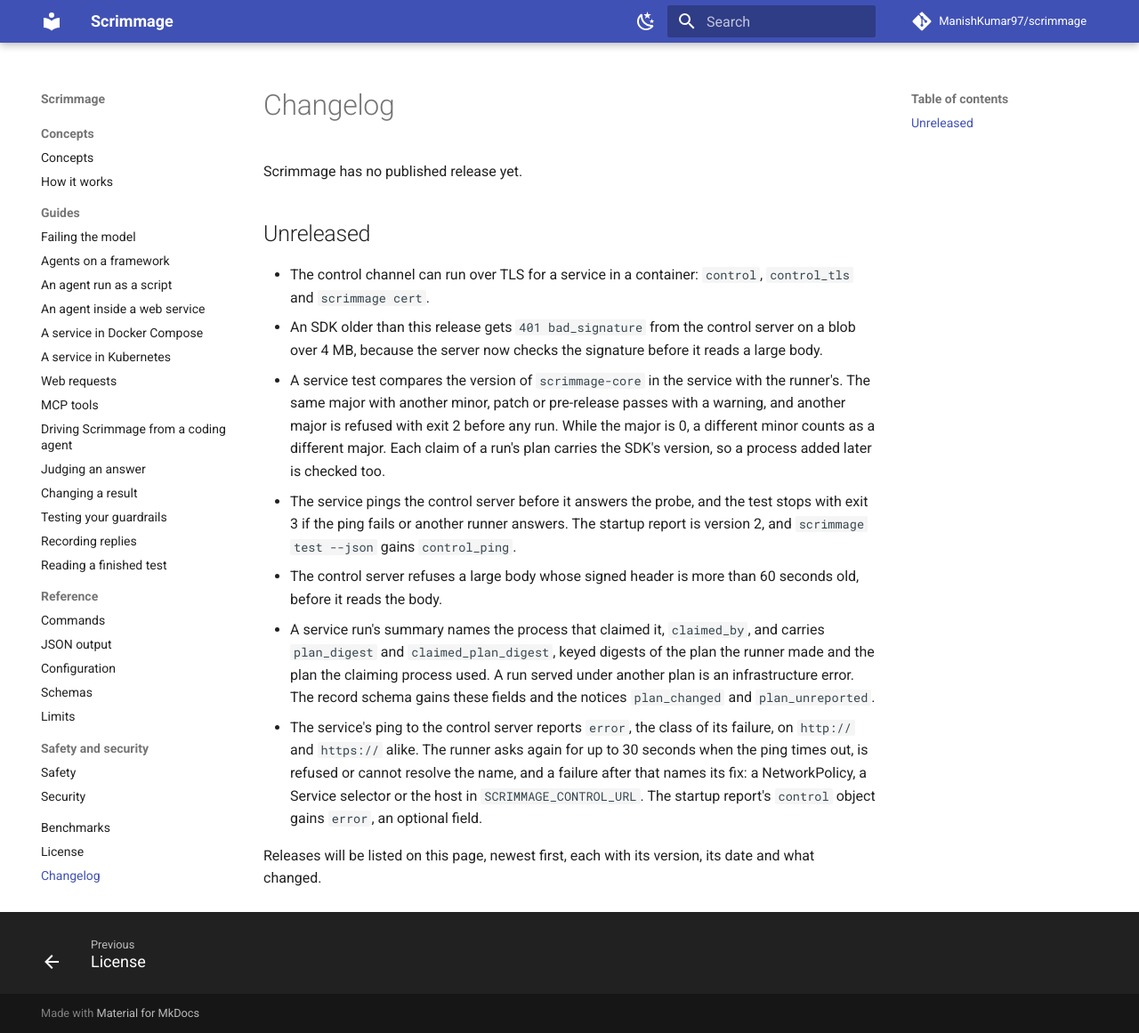
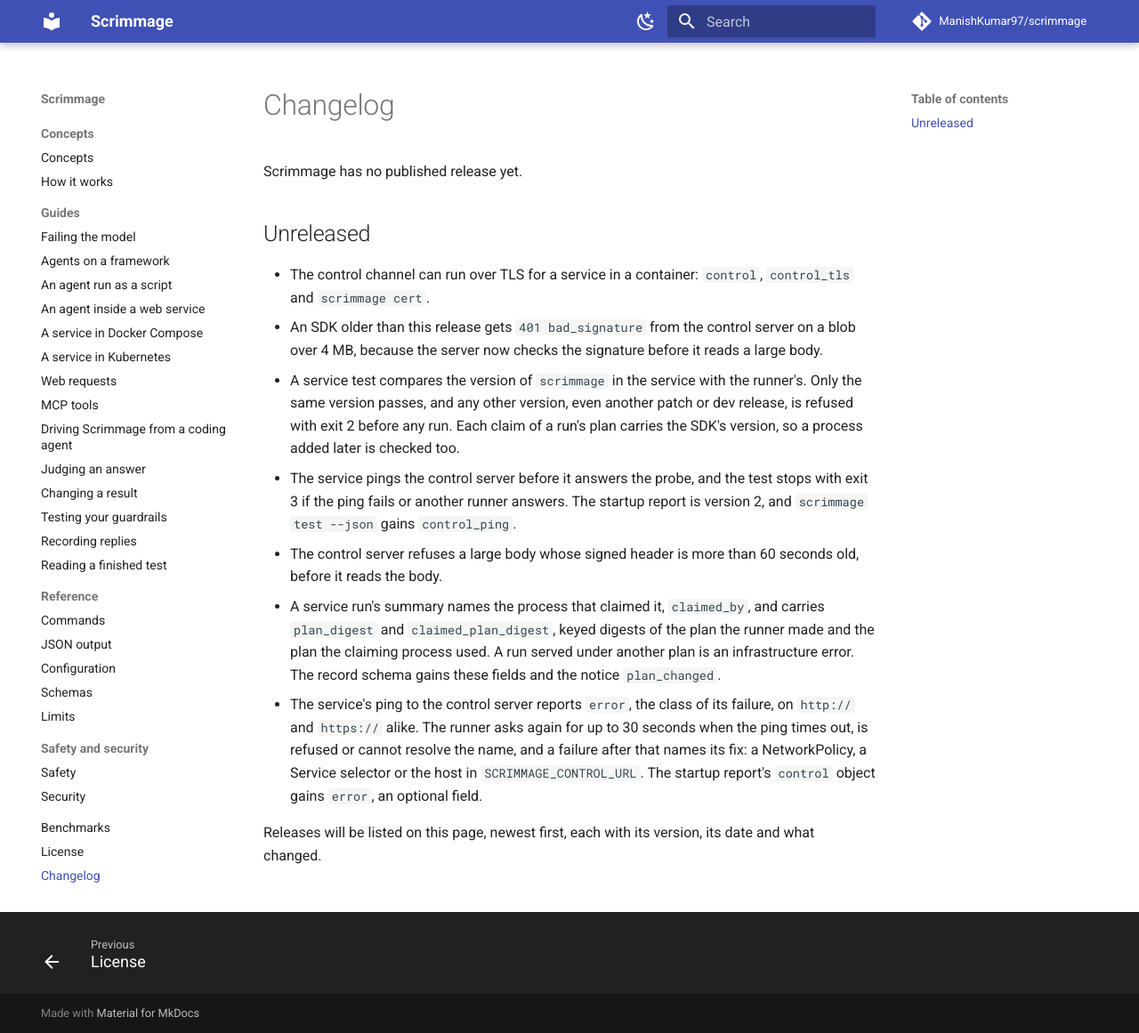
Before and after one commit to ManishKumar97/scrimmage, an MkDocs documentation site: the page built from docs/changelog.md, in a window 1280 px wide and 1161 px high. Shown: the whole window at 89% size. Built offline with MkDocs 1.6.1 and Material for MkDocs 9.7.7, drawn with Linux system fonts in a browser that asks for light colours; comment, search, counter and statistics services are not loaded.

Commit message:
docs: use the scrimmage repo name, fix stale changelog lines
The repo is now ManishKumar97/scrimmage. The changelog still described the two-package layout, the old version rule and a removed notice, and SECURITY.md was still marked as a draft.

```diff
--- a/docs/changelog.md
+++ b/docs/changelog.md
@@ -6,16 +6,15 @@ Scrimmage has no published release yet.
 
 - The control channel can run over TLS for a service in a container: `control`, `control_tls` and `scrimmage cert`.
 - An SDK older than this release gets `401 bad_signature` from the control server on a blob over 4 MB, because the server now checks the signature before it reads a large body.
-- A service test compares the version of `scrimmage-core` in the service with the runner's.
-  The same major with another minor, patch or pre-release passes with a warning, and another major is refused with exit 2 before any run.
-  While the major is 0, a different minor counts as a different major.
+- A service test compares the version of `scrimmage` in the service with the runner's.
+  Only the same version passes, and any other version, even another patch or dev release, is refused with exit 2 before any run.
   Each claim of a run's plan carries the SDK's version, so a process added later is checked too.
 - The service pings the control server before it answers the probe, and the test stops with exit 3 if the ping fails or another runner answers.
   The startup report is version 2, and `scrimmage test --json` gains `control_ping`.
 - The control server refuses a large body whose signed header is more than 60 seconds old, before it reads the body.
 - A service run's summary names the process that claimed it, `claimed_by`, and carries `plan_digest` and `claimed_plan_digest`, keyed digests of the plan the runner made and the plan the claiming process used.
   A run served under another plan is an infrastructure error.
-  The record schema gains these fields and the notices `plan_changed` and `plan_unreported`.
+  The record schema gains these fields and the notice `plan_changed`.
 - The service's ping to the control server reports `error`, the class of its failure, on `http://` and `https://` alike.
   The runner asks again for up to 30 seconds when the ping times out, is refused or cannot resolve the name, and a failure after that names its fix: a NetworkPolicy, a Service selector or the host in `SCRIMMAGE_CONTROL_URL`.
   The startup report's `control` object gains `error`, an optional field.
```
Also changed, not shown: README.md (+2 -2 lines), SECURITY.md (+0 -2 lines), docs/index.md (+2 -2 lines), docs/install.md (+2 -2 lines), docs/quickstart.md (+6 -6 lines).
